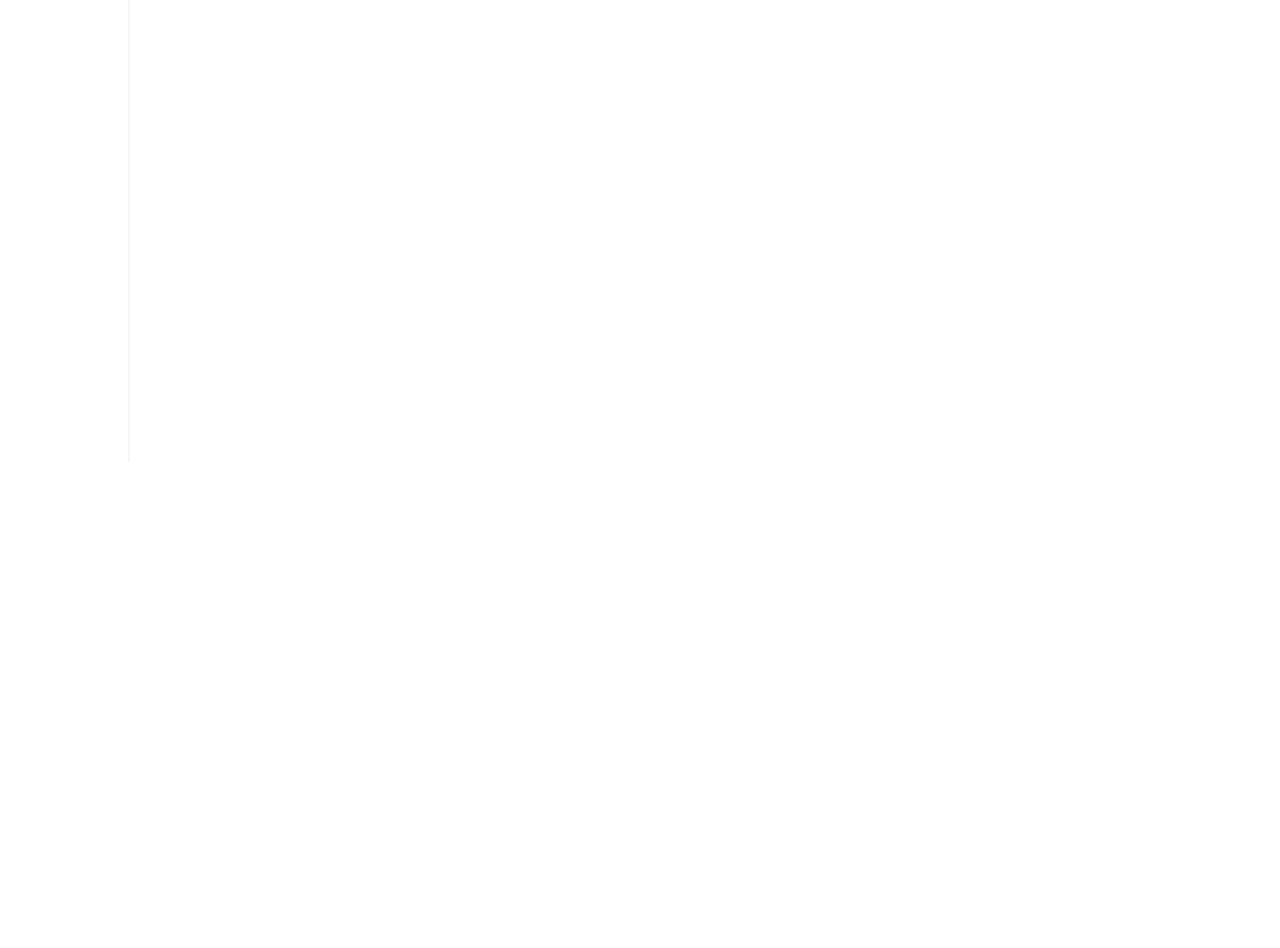
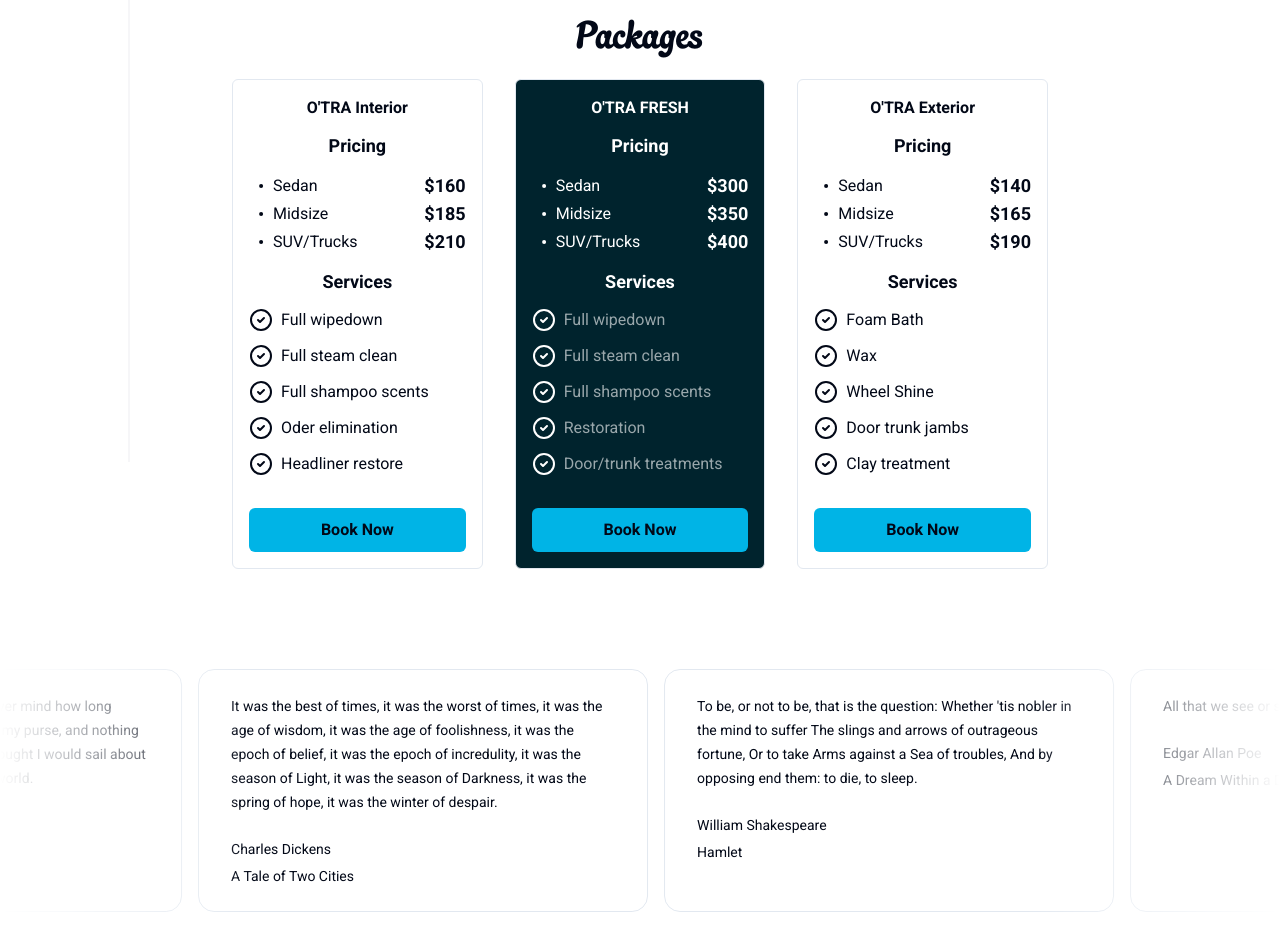
Before and after one commit to sahag98/ofresh, a Next.js app: page / in a window 1280 px wide. Shown: the part 4820-5768 px from the top of the page. Before the commit the page ends 5282 px from the top, so only its background shows below. Built offline with nearby package versions, Linux system fonts and the light colour scheme.

Commit message:
Added packages and testimonial sections

```diff
--- a/app/page.tsx
+++ b/app/page.tsx
@@ -10,6 +10,8 @@
 import { StickyScroll } from "@/components/ui/sticky-scroll-reveal";
 import Services from "@/components/Services";
 import { TracingBeamDemo } from "@/components/Specials";
+import Packages from "@/components/Packages";
+import { InfiniteMovingCardsDemo } from "@/components/Testimonials";
 
 const myFont = localFont({
   src: "./quayside-font.otf",
@@ -23,11 +25,19 @@
         <About />
         <Services />
 
-        <section className="my-16 w-full  flex flex-col items-center gap-5">
+        <section className="my-16 w-full flex flex-col items-center gap-5">
           <h2 className={cn(myFont.className, "text-5xl")}>Special Offers</h2>
           <TracingBeamDemo />
         </section>
+
+        <section className="my-16 w-full flex flex-col items-center gap-5">
+          <h2 className={cn(myFont.className, "text-5xl")}>Packages</h2>
+          <Packages />
+        </section>
       </div>
+      <section className="my-5 w-full flex flex-col items-center gap-5">
+        <InfiniteMovingCardsDemo />
+      </section>
       {/* <section className="my-16 w-full flex flex-col items-center gap-5">
         <h2 className={cn(myFont.className, "text-5xl")}>Packages</h2>
         <BentoGridDemo />
--- /dev/null
+++ b/components/Packages.tsx
@@ -0,0 +1,145 @@
+import { cn } from "@/lib/utils";
+import { Check, CheckCircle, CircleCheck, Dot } from "lucide-react";
+import React from "react";
+import { Button } from "./ui/button";
+
+const Packages = () => {
+  const items = [
+    {
+      title: "O'TRA Interior",
+      description: "All services are included.",
+      services: [
+        "Full wipedown",
+        "Full steam clean",
+        "Full shampoo scents",
+        "Oder elimination",
+        "Headliner restore",
+      ],
+      prices: [
+        {
+          carType: "Sedan",
+          price: 160,
+        },
+        {
+          carType: "Midsize",
+          price: 185,
+        },
+        {
+          carType: "SUV/Trucks",
+          price: 210,
+        },
+      ],
+    },
+    {
+      title: "O'TRA FRESH",
+      description: "All services are included.",
+      services: [
+        "Full wipedown",
+        "Full steam clean",
+        "Full shampoo scents",
+        "Restoration",
+        "Door/trunk treatments",
+      ],
+      prices: [
+        {
+          carType: "Sedan",
+          price: 300,
+        },
+        {
+          carType: "Midsize",
+          price: 350,
+        },
+        {
+          carType: "SUV/Trucks",
+          price: 400,
+        },
+      ],
+    },
+    {
+      title: "O'TRA Exterior",
+      description: "All services are included.",
+      services: [
+        "Foam Bath",
+        "Wax",
+        "Wheel Shine",
+        "Door trunk jambs",
+        "Clay treatment",
+      ],
+      prices: [
+        {
+          carType: "Sedan",
+          price: 140,
+        },
+        {
+          carType: "Midsize",
+          price: 165,
+        },
+        {
+          carType: "SUV/Trucks",
+          price: 190,
+        },
+      ],
+    },
+  ];
+  return (
+    <div className="grid lg:px-10 lg:grid-cols-3 md:grid-cols-2 w-full gap-8 grid-cols-1">
+      {items.map((item, idx) => (
+        <div
+          key={idx}
+          className={cn(
+            "border flex items-center flex-col gap-3 justify-center text-foreground rounded-md w-full p-4",
+            idx === 1 && "bg-[#00232D] text-white"
+          )}
+        >
+          <h3 className="font-bold">{item.title}</h3>
+          <h4 className="font-semibold text-lg">Pricing</h4>
+          <ul className="w-full list-disc flex flex-col items-center justify-between">
+            {item.prices.map((price, pIdx) => (
+              <li
+                className="flex items-center justify-between w-full"
+                key={pIdx}
+              >
+                <div className="flex items-center">
+                  <Dot />
+                  <span>{price.carType}</span>
+                </div>
+                <span className="font-semibold text-lg">${price.price}</span>
+              </li>
+            ))}
+          </ul>
+          <h4 className="font-semibold text-lg">Services</h4>
+          <ul className="w-full mb-5 list-disc flex flex-col gap-3 items-center justify-between">
+            {item.services.map((service, sIdx) => (
+              <li
+                className="flex items-center justify-between w-full"
+                key={sIdx}
+              >
+                <div className="flex items-center gap-2">
+                  <CircleCheck />
+                  <span
+                    className={cn(
+                      "text-white/60",
+                      (idx === 0 && "text-foreground") ||
+                        (idx === 2 && "text-foreground")
+                    )}
+                  >
+                    {service}
+                  </span>
+                </div>
+                {/* <span>${service.}</span> */}
+              </li>
+            ))}
+          </ul>
+          <Button
+            size={"lg"}
+            className="w-full text-foreground font-bold text-base"
+          >
+            Book Now
+          </Button>
+        </div>
+      ))}
+    </div>
+  );
+};
+
+export default Packages;
--- /dev/null
+++ b/components/Testimonials.tsx
@@ -0,0 +1,48 @@
+"use client";
+
+import React, { useEffect, useState } from "react";
+import { InfiniteMovingCards } from "./ui/infinite-moving-cards";
+
+export function InfiniteMovingCardsDemo() {
+  return (
+    <div className=" rounded-md flex flex-col antialiased items-center justify-center relative overflow-hidden">
+      <InfiniteMovingCards
+        items={testimonials}
+        direction="right"
+        speed="slow"
+      />
+    </div>
+  );
+}
+
+const testimonials = [
+  {
+    quote:
+      "It was the best of times, it was the worst of times, it was the age of wisdom, it was the age of foolishness, it was the epoch of belief, it was the epoch of incredulity, it was the season of Light, it was the season of Darkness, it was the spring of hope, it was the winter of despair.",
+    name: "Charles Dickens",
+    title: "A Tale of Two Cities",
+  },
+  {
+    quote:
+      "To be, or not to be, that is the question: Whether 'tis nobler in the mind to suffer The slings and arrows of outrageous fortune, Or to take Arms against a Sea of troubles, And by opposing end them: to die, to sleep.",
+    name: "William Shakespeare",
+    title: "Hamlet",
+  },
+  {
+    quote: "All that we see or seem is but a dream within a dream.",
+    name: "Edgar Allan Poe",
+    title: "A Dream Within a Dream",
+  },
+  {
+    quote:
+      "It is a truth universally acknowledged, that a single man in possession of a good fortune, must be in want of a wife.",
+    name: "Jane Austen",
+    title: "Pride and Prejudice",
+  },
+  {
+    quote:
+      "Call me Ishmael. Some years ago—never mind how long precisely—having little or no money in my purse, and nothing particular to interest me on shore, I thought I would sail about a little and see the watery part of the world.",
+    name: "Herman Melville",
+    title: "Moby-Dick",
+  },
+];
--- /dev/null
+++ b/components/ui/infinite-moving-cards.tsx
@@ -0,0 +1,117 @@
+"use client";
+
+import { cn } from "@/lib/utils";
+import React, { useEffect, useState } from "react";
+
+export const InfiniteMovingCards = ({
+  items,
+  direction = "left",
+  speed = "fast",
+  pauseOnHover = true,
+  className,
+}: {
+  items: {
+    quote: string;
+    name: string;
+    title: string;
+  }[];
+  direction?: "left" | "right";
+  speed?: "fast" | "normal" | "slow";
+  pauseOnHover?: boolean;
+  className?: string;
+}) => {
+  const containerRef = React.useRef<HTMLDivElement>(null);
+  const scrollerRef = React.useRef<HTMLUListElement>(null);
+
+  useEffect(() => {
+    addAnimation();
+  }, []);
+  const [start, setStart] = useState(false);
+  function addAnimation() {
+    if (containerRef.current && scrollerRef.current) {
+      const scrollerContent = Array.from(scrollerRef.current.children);
+
+      scrollerContent.forEach((item) => {
+        const duplicatedItem = item.cloneNode(true);
+        if (scrollerRef.current) {
+          scrollerRef.current.appendChild(duplicatedItem);
+        }
+      });
+
+      getDirection();
+      getSpeed();
+      setStart(true);
+    }
+  }
+  const getDirection = () => {
+    if (containerRef.current) {
+      if (direction === "left") {
+        containerRef.current.style.setProperty(
+          "--animation-direction",
+          "forwards"
+        );
+      } else {
+        containerRef.current.style.setProperty(
+          "--animation-direction",
+          "reverse"
+        );
+      }
+    }
+  };
+  const getSpeed = () => {
+    if (containerRef.current) {
+      if (speed === "fast") {
+        containerRef.current.style.setProperty("--animation-duration", "20s");
+      } else if (speed === "normal") {
+        containerRef.current.style.setProperty("--animation-duration", "40s");
+      } else {
+        containerRef.current.style.setProperty("--animation-duration", "80s");
+      }
+    }
+  };
+  return (
+    <div
+      ref={containerRef}
+      className={cn(
+        "scroller relative z-20 max-w-7xl overflow-hidden  [mask-image:linear-gradient(to_right,transparent,white_20%,white_80%,transparent)]",
+        className
+      )}
+    >
+      <ul
+        ref={scrollerRef}
+        className={cn(
+          " flex min-w-full shrink-0 gap-4 py-4 w-max flex-nowrap",
+          start && "animate-scroll ",
+          pauseOnHover && "hover:[animation-play-state:paused]"
+        )}
+      >
+        {items.map((item, idx) => (
+          <li
+            className="w-[350px] max-w-full relative rounded-2xl border flex-shrink-0  px-8 py-6 md:w-[450px]"
+            key={item.name}
+          >
+            <blockquote>
+              <div
+                aria-hidden="true"
+                className="user-select-none -z-1 pointer-events-none absolute -left-0.5 -top-0.5 h-[calc(100%_+_4px)] w-[calc(100%_+_4px)]"
+              ></div>
+              <span className=" relative z-20 text-sm leading-[1.6] text-foreground font-normal">
+                {item.quote}
+              </span>
+              <div className="relative z-20 mt-6 flex flex-row items-center">
+                <span className="flex flex-col gap-1">
+                  <span className=" text-sm leading-[1.6] text-foreground font-normal">
+                    {item.name}
+                  </span>
+                  <span className=" text-sm leading-[1.6] text-foreground font-normal">
+                    {item.title}
+                  </span>
+                </span>
+              </div>
+            </blockquote>
+          </li>
+        ))}
+      </ul>
+    </div>
+  );
+};
--- a/tailwind.config.ts
+++ b/tailwind.config.ts
@@ -62,6 +62,11 @@
         sm: "calc(var(--radius) - 4px)",
       },
       keyframes: {
+        scroll: {
+          to: {
+            transform: "translate(calc(-50% - 0.5rem))",
+          },
+        },
         "accordion-down": {
           from: { height: "0" },
           to: { height: "var(--radix-accordion-content-height)" },
@@ -72,6 +77,8 @@
         },
       },
       animation: {
+        scroll:
+          "scroll var(--animation-duration, 40s) var(--animation-direction, forwards) linear infinite",
         "accordion-down": "accordion-down 0.2s ease-out",
         "accordion-up": "accordion-up 0.2s ease-out",
       },
```
